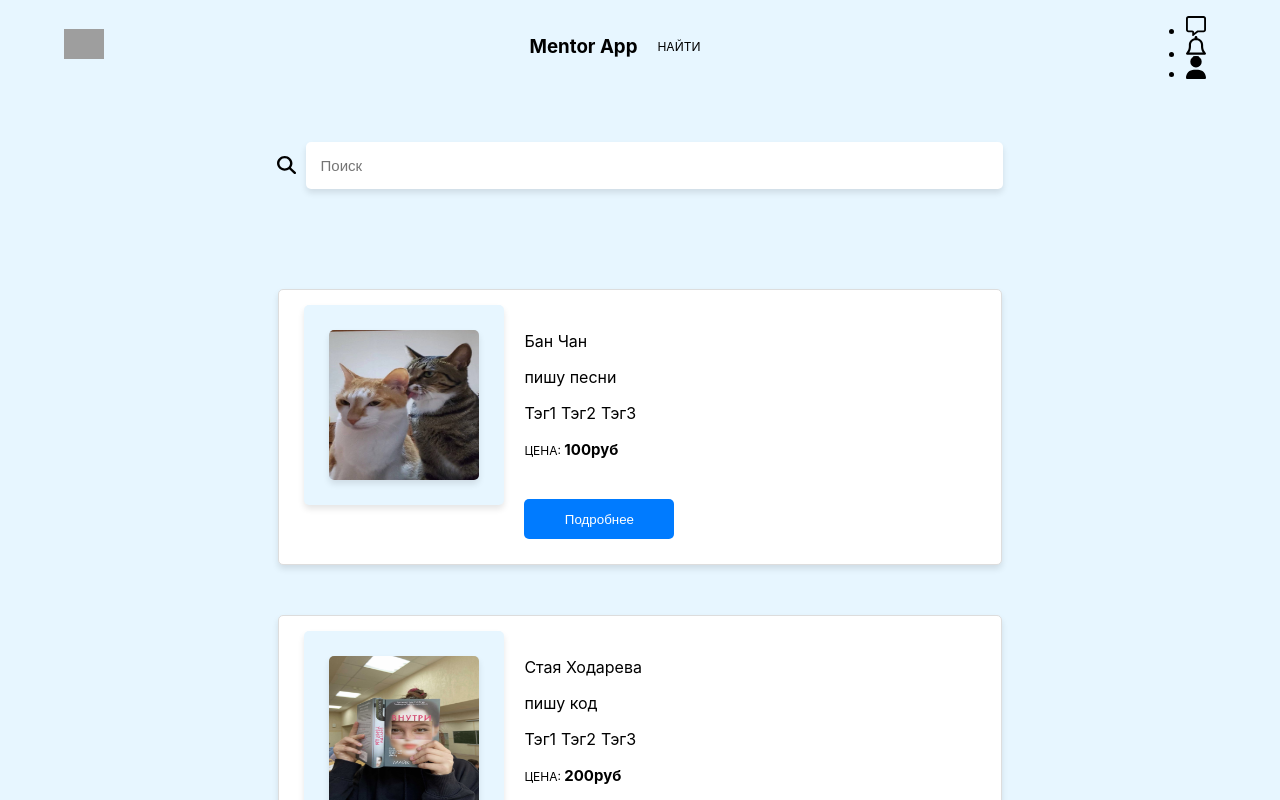
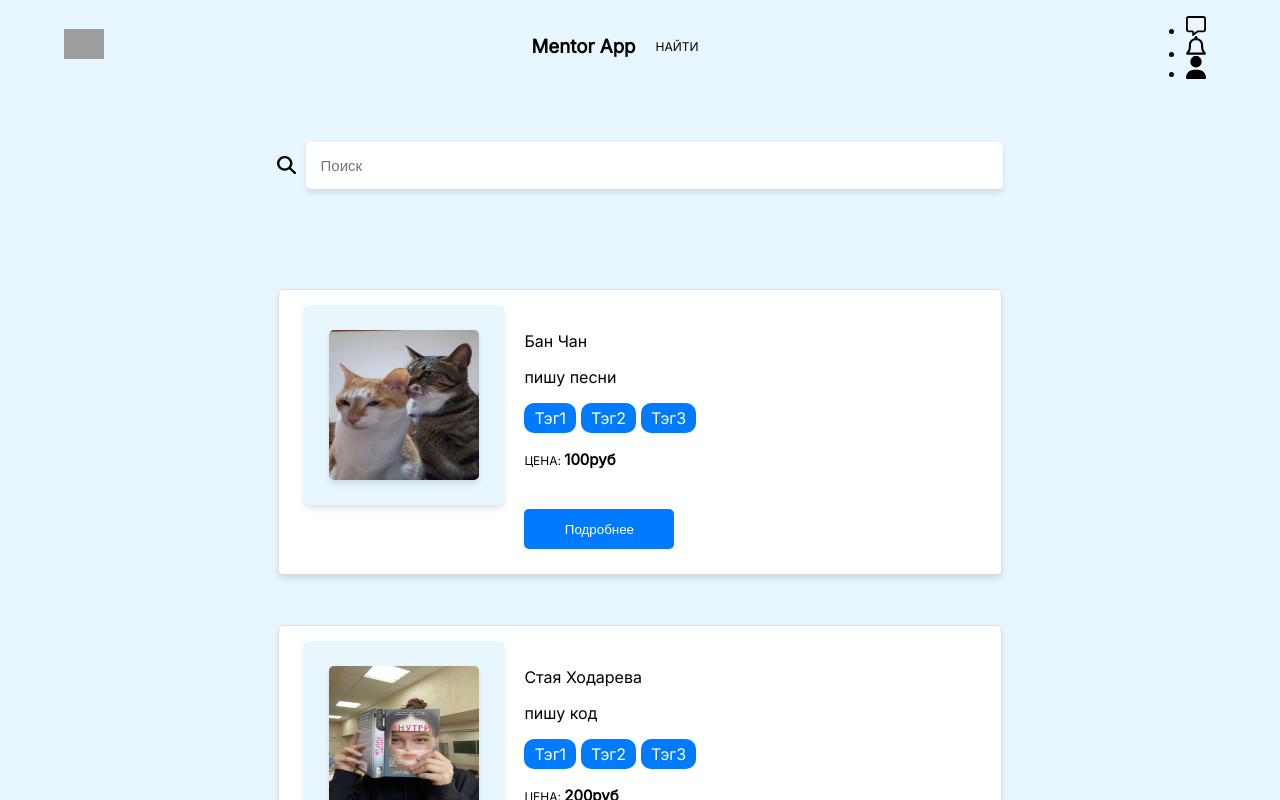
Before and after one commit to FullHouseTeam-develop/MentorApp, a React (Create React App) app: page / in a window 1280 px wide. Shown: the top 800 px of the page. Built offline with nearby package versions, Linux system fonts and the light colour scheme; grey boxes are pictures that could not be loaded.

Commit message:
the lattest update

```diff
--- a/public/index.html
+++ b/public/index.html
@@ -1,14 +1,12 @@
 <!DOCTYPE html>
 <html lang="en">
+
 <head>
   <meta charset="utf-8" />
   <link rel="icon" href="%PUBLIC_URL%/favicon.ico" />
   <meta name="viewport" content="width=device-width, initial-scale=1" />
   <meta name="theme-color" content="#000000" />
-    <meta
-      name="description"
-      content="Web site created using create-react-app"
-    />
+  <meta name="description" content="Web site created using create-react-app" />
   <link rel="apple-touch-icon" href="%PUBLIC_URL%/logo192.png" />
   <!--
       manifest.json provides metadata used when your web app is installed on a
@@ -24,8 +22,13 @@
       work correctly both with client-side routing and a non-root public URL.
       Learn how to configure a non-root public URL by running `npm run build`.
     -->
+  <link rel="preconnect" href="https://fonts.googleapis.com">
+  <link rel="preconnect" href="https://fonts.gstatic.com" crossorigin>
+  <link href="https://fonts.googleapis.com/css2?family=Inter&display=swap" rel="stylesheet">
+
   <title>React App</title>
 </head>
+
 <body>
   <noscript>You need to enable JavaScript to run this app.</noscript>
   <div id="root"></div>
@@ -40,4 +43,5 @@
       To create a production bundle, use `npm run build` or `yarn build`.
     -->
 </body>
+
 </html>
--- a/src/App.css
+++ b/src/App.css
@@ -10,7 +10,7 @@
 .button {
   display: inline-block;
   width: 150px;
-  height: 40px; /* Фиксированная высота\ширина кнопки */
+  height: 40px;
   text-align: center;
   text-decoration: none;
   background-color: #007bff;
--- a/src/components/MainContent/MentorCard/MentorCard.module.scss
+++ b/src/components/MainContent/MentorCard/MentorCard.module.scss
@@ -45,6 +45,15 @@
       padding: 0;
       display: flex;
       gap: 5px;
+
+      li {
+        background-color: #007bff;;
+        border-radius: 10px;
+        padding: 5px 10px;
+        width: auto;
+        text-align: center;
+        color: #fff;
+      }
     }
     .info-bottom {
       display: flex;
--- a/src/index.css
+++ b/src/index.css
@@ -1,6 +1,6 @@
 body {
   margin: 0;
-  font-family: -apple-system, BlinkMacSystemFont, 'Segoe UI', 'Roboto', 'Oxygen',
+  font-family: 'Inter',-apple-system, BlinkMacSystemFont, 'Segoe UI', 'Roboto', 'Oxygen',
     'Ubuntu', 'Cantarell', 'Fira Sans', 'Droid Sans', 'Helvetica Neue',
     sans-serif;
   -webkit-font-smoothing: antialiased;
```
Lines whose indentation alone changed are shown as unchanged.
